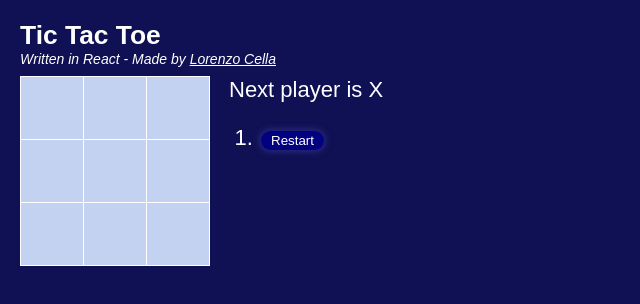
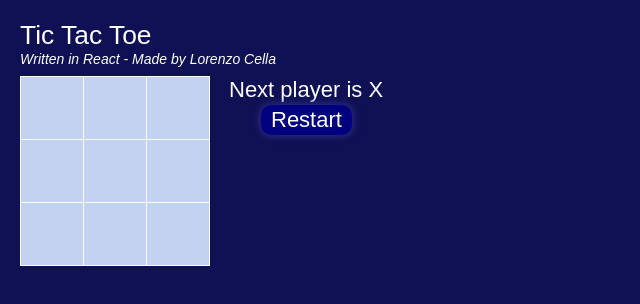
Before and after one commit to looer/tic-tac-toe-react, a React (Vite) app: page / in a window 1280 px wide. Shown: the top 304 px of the page, without its empty margins (0-640 px from the left). Built offline with nearby package versions, Linux system fonts and the light colour scheme.

Commit message:
add tailwindcss v4

```diff
--- a/src/index.css
+++ b/src/index.css
@@ -1,3 +1,5 @@
+@import "tailwindcss";
+
 body {
   font: 22px "Century Gothic", Futura, sans-serif;
   margin: 20px;
@@ -37,7 +39,6 @@ a {
   width: 64px;
 }
 .history {
-  background-color: rgb(83, 75, 249);
   color: white;
   border: none;
   border-radius: 10px;
--- a/vite.config.js
+++ b/vite.config.js
@@ -1,8 +1,9 @@
 import { defineConfig } from 'vite'
 import react from '@vitejs/plugin-react'
+import tailwindcss from '@tailwindcss/vite'
 
 export default defineConfig({
-  plugins: [react()],
+  plugins: [react(), tailwindcss()],
   base: '/',
   build: {
     outDir: 'build',
```
Also changed, not shown: package.json (+5 -2 lines), 1 other file (tests, documents, lock files or other folders).
